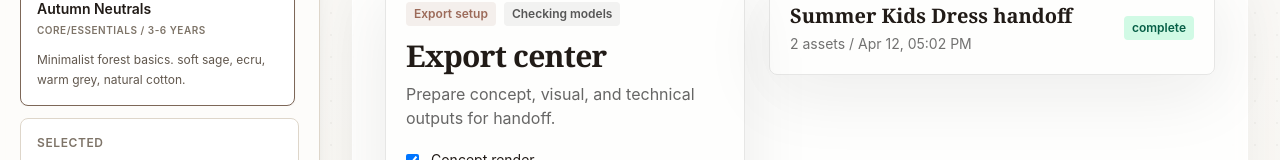
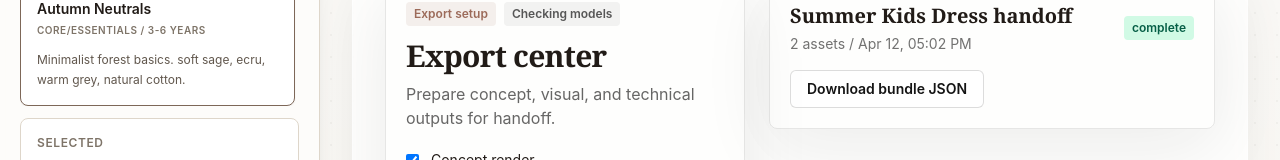
Before and after one commit to MATHEUSFELIX/Fashion-Studio, a React (Vite) app: page /exports in a window 1280 px wide. Shown: the part 174-334 px from the top of the page. Built offline with nearby package versions, Linux system fonts and the light colour scheme; no server answers.

Commit message:
Add export bundle download

```diff
--- a/src/pages/exports/ExportCenterPage.tsx
+++ b/src/pages/exports/ExportCenterPage.tsx
@@ -1,4 +1,5 @@
 import { useEffect, useState } from "react";
+import { useStudio } from "@/app/providers/studioContext";
 import { ActiveModelBadges } from "@/components/ai/ActiveModelBadges";
 import { AsyncBoundary } from "@/components/feedback/AsyncBoundary";
 import { Panel } from "@/components/panels/Panel";
@@ -10,6 +11,7 @@ import { formatDate } from "@/utils/format";
 
 export function ExportCenterPage() {
   const exports = useAsync(api.listExports, []);
+  const { activeCollection } = useStudio();
   const [bundles, setBundles] = useState(exports.data ?? []);
   const [message, setMessage] = useState("");
 
@@ -38,6 +40,40 @@ export function ExportCenterPage() {
     });
     setMessage(`${bundle.title} is processing.`);
     setBundles((current) => [bundle, ...current]);
+  };
+
+  const downloadBundle = (bundleId: string) => {
+    const photoshootKeys = Object.keys(window.localStorage).filter((key) =>
+      key.startsWith(`studio-design-os:photoshoot:${activeCollection.id}:`),
+    );
+    const photoshoots = photoshootKeys.map((key) => ({
+      key,
+      data: JSON.parse(window.localStorage.getItem(key) ?? "{}"),
+    }));
+    const bundle = bundles.find((item) => item.id === bundleId);
+    const payload = {
+      exportedAt: new Date().toISOString(),
+      collection: activeCollection,
+      bundle,
+      included: {
+        conceptRender: true,
+        photoshootAssets: true,
+        technicalFlat: true,
+        scoreSummary: true,
+      },
+      photoshoots,
+      note:
+        "Image data URLs are included when generated photoshoots were saved in this browser. Backend file packaging can replace this JSON handoff later.",
+    };
+    const blob = new Blob([JSON.stringify(payload, null, 2)], {
+      type: "application/json",
+    });
+    const url = URL.createObjectURL(blob);
+    const anchor = document.createElement("a");
+    anchor.href = url;
+    anchor.download = `${activeCollection.name.toLowerCase().replace(/[^a-z0-9]+/g, "-")}-${bundleId}.json`;
+    anchor.click();
+    URL.revokeObjectURL(url);
   };
 
   return (
@@ -78,6 +114,20 @@ export function ExportCenterPage() {
                     {bundle.status === "processing" ? "processing..." : "complete"}
                   </Badge>
                 </div>
+                {bundle.status === "complete" ? (
+                  <Button
+                    className="mt-4"
+                    onClick={() => downloadBundle(bundle.id)}
+                    type="button"
+                    variant="secondary"
+                  >
+                    Download bundle JSON
+                  </Button>
+                ) : (
+                  <p className="mt-4 text-sm text-ink/55">
+                    Preparing metadata, selected assets, photoshoot references, and preset details.
+                  </p>
+                )}
               </Panel>
             ))}
           </div>
```
